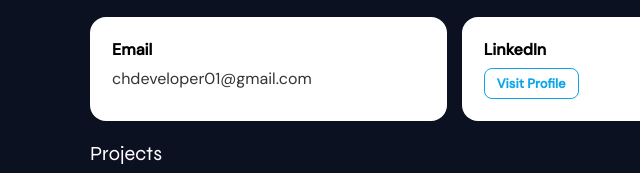
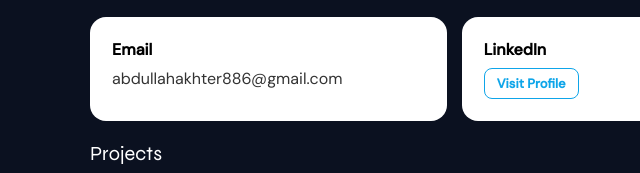
Before and after one commit to chdeveloper01-bit/My-Portfolio, a plain HTML site: page index.html in a window 1280 px wide. Shown: the part 620-793 px from the top of the page, 0-640 px from the left. Drawn offline with Linux system fonts and the light colour scheme.

Commit message:
Update index.html
email change

```diff
--- a/index.html
+++ b/index.html
@@ -220,7 +220,7 @@ Passionate about learning modern technologies and solving real-world problems.
 
 <div class="contact-card">
 <strong>Email</strong>
-<p>chdeveloper01@gmail.com</p>
+<p>abdullahakhter886@gmail.com</p>
 </div>
 
 <div class="contact-card">
```
